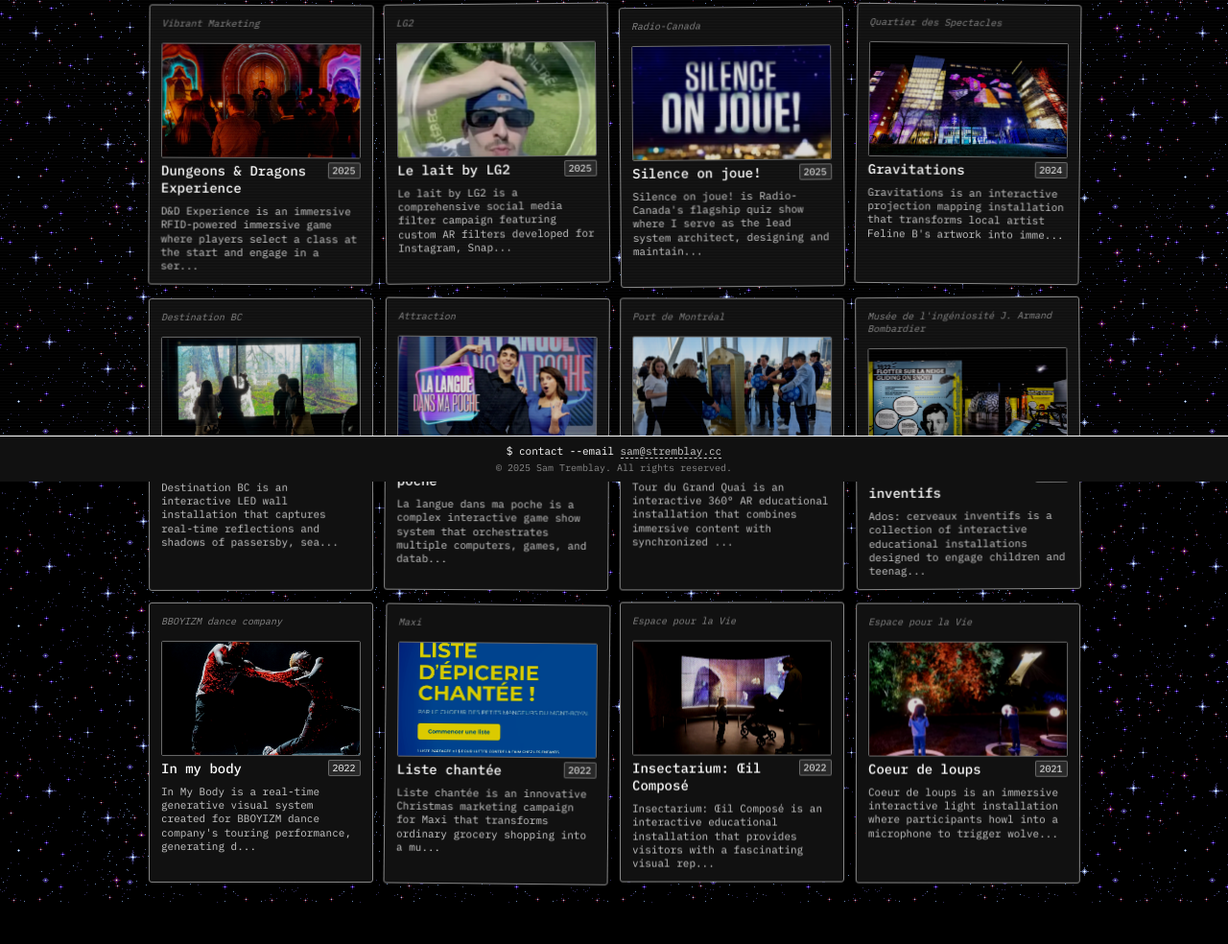
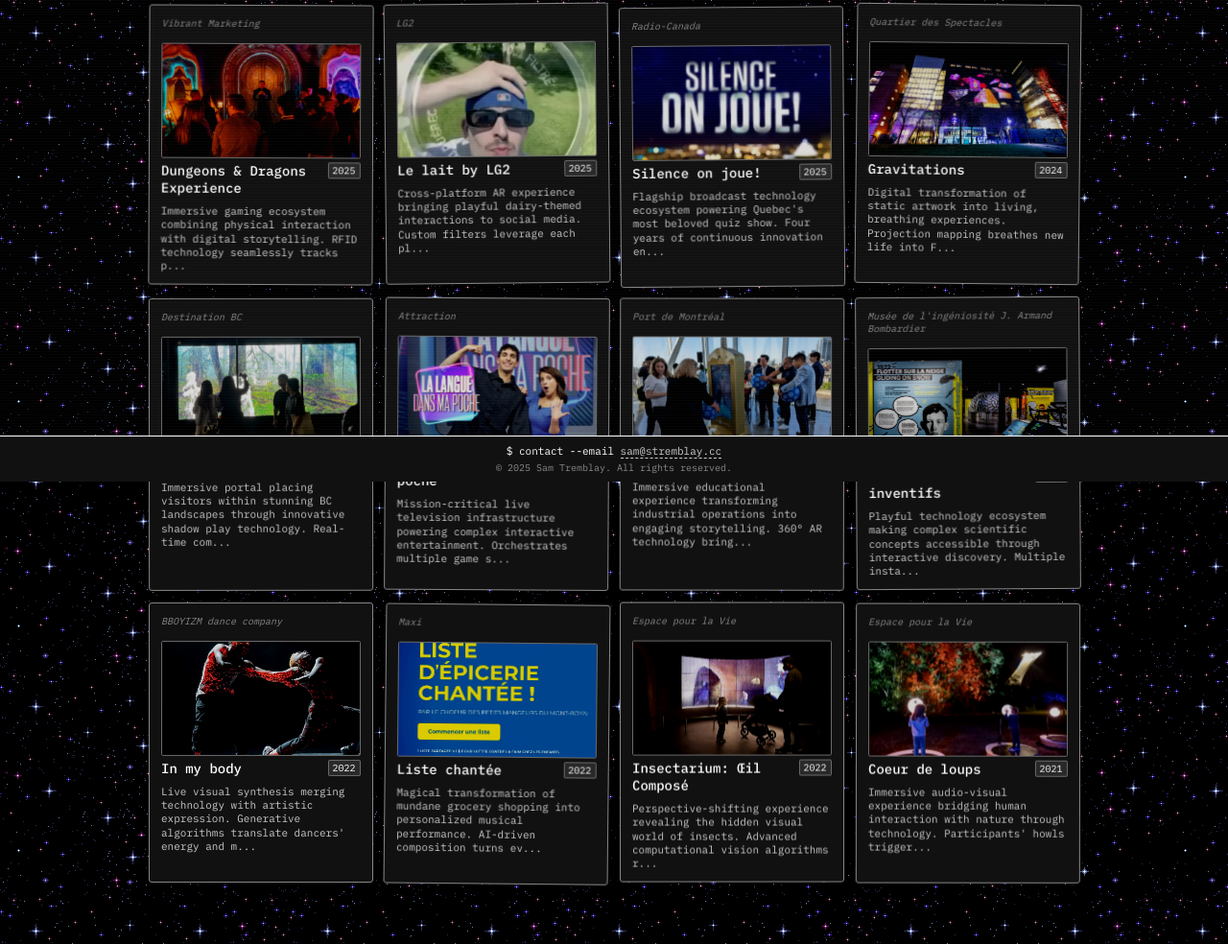
Before and after one commit to samtremblo/samtremblo.github.io, a website built with Vite: page index.html in a window 1280 px wide. Shown: the part 298-1282 px from the top of the page at 96% size. Before the commit the page ends 1239 px from the top, so only its background shows below. Built offline with nearby package versions, Linux system fonts and the light colour scheme.

Commit message:
revised text

```diff
--- a/public/data.json
+++ b/public/data.json
@@ -2,7 +2,7 @@
   {
     "id": "coeur-de-loups",
     "title": "Coeur de loups",
-    "description": "Coeur de loups is an immersive interactive light installation where participants howl into a microphone to trigger wolves howling back in the woods, accompanied by dynamic audio-reactive lighting that responds to the natural sounds of the forest.\n\nDeveloped for Atomic3 and 20k Productions as an Ottomata employee, this installation creates a magical dialogue between humans and nature through technology and light.\n\n**My contribution includes:**\n- **Interactive System Programming**\n- **Audio-Reactive Integration** \n- **Real-time Light Control Systems**",
+    "description": "Immersive audio-visual experience bridging human interaction with nature through technology. Participants' howls trigger synchronized wolf responses and real-time lighting that adapts to forest ambience, creating an emotional dialogue between visitors and the natural world.\n\n**Technical innovation:**\n- Custom audio analysis algorithms for real-time sound processing\n- Dynamic lighting systems responding to environmental audio\n- Seamless integration of human input with natural soundscapes\n\n*All photos belong to their rightful owners.*",
     "images": ["img/loup1.webp", "img/loup2.webp", "img/loup3.webp"],
     "year": 2021,
     "tags": ["interactive", "lighting", "audio-reactive"],
@@ -11,7 +11,7 @@
   {
     "id": "dnd-experience",
     "title": "Dungeons & Dragons Experience",
-    "description": "D&D Experience is an immersive RFID-powered immersive game where players select a class at the start and engage in a series of interactive challenges, with their progress tracked via RFID bracelets.\n\nDesigned vibrant marketing. Coded and integrated on behalf of RodeoFX, the experience combines technology and gameplay to create an engaging adventure.\n\n**My contribution includes:**\n- **Software Architecture Design and Development**\n- **Front-End & Back-End Development**\n- **Electronics Programming**",
+    "description": "Immersive gaming ecosystem combining physical interaction with digital storytelling. RFID technology seamlessly tracks player journeys through multiple challenge stations, creating personalized adventure experiences that blend tabletop gaming with modern interactive technology.\n\n**Technical innovation:**\n- End-to-end system architecture for multi-station gameplay\n- Real-time player state synchronization across physical locations\n- Custom electronics integration for seamless RFID tracking\n\n*All photos belong to their rightful owners.*",
     "images": ["img/entry.webp", "img/lava.webp", "img/roper.webp", "img/beholder.webp"],
     "year": 2025,
     "tags": ["RFID", "interactive", "gaming", "electronics"],
@@ -20,7 +20,7 @@
   {
     "id": "le-lait-lg2",
     "title": "Le lait by LG2",
-    "description": "Le lait by LG2 is a comprehensive social media filter campaign featuring custom AR filters developed for Instagram, Snapchat, and TikTok platforms to promote dairy products through engaging interactive experiences.\n\nThis multi-platform approach ensures maximum reach and engagement across different social media audiences, with each filter optimized for its respective platform's capabilities and user behavior patterns.\n\n**My contribution includes:**\n- **Instagram Filter Programming**\n- **Snapchat Filter Development**\n- **TikTok Filter Programming**\n- **Cross-Platform AR Optimization**",
+    "description": "Cross-platform AR experience bringing playful dairy-themed interactions to social media. Custom filters leverage each platform's unique capabilities to create engaging, shareable moments that connect brand messaging with user creativity and social expression.\n\n**Technical innovation:**\n- Platform-optimized AR experiences maximizing native features\n- Creative coding for Instagram Spark AR, Snapchat Lens Studio, and TikTok Effect House\n- Performance optimization ensuring smooth real-time rendering across devices\n\n*All photos belong to their rightful owners.*",
     "images": ["img/lelait3.webp", "img/lelait1.gif", "img/lelait2.gif"],
     "year": 2025,
     "tags": ["AR", "social media", "filters", "marketing"],
@@ -29,7 +29,7 @@
   {
     "id": "gravitations",
     "title": "Gravitations",
-    "description": "Gravitations is an interactive projection mapping installation that transforms local artist Feline B's artwork into immersive digital experiences for visitors at Quartier des Spectacles.\n\nDeveloped for the 14th edition of Luminotherapie, this project brings static artworks to life through responsive digital mapping technology that reacts to audience presence and movement.\n\n**My contribution includes:**\n- **Interactive System Programming**\n- **Projection Mapping Technology**\n- **Real-time Visual (Touchdesigner)**\n\n[Click here for more info](https://www.quartierdesspectacles.com/fr/evenement/331/luminotherapie-14e-edition/#)",
+    "description": "Digital transformation of static artwork into living, breathing experiences. Projection mapping breathes new life into Feline B's creations, with responsive visuals that evolve based on audience interaction, turning passive art viewing into participatory storytelling.\n\n**Technical innovation:**\n- Advanced projection mapping calibration for architectural integration\n- Real-time audience detection driving dynamic visual responses\n- Custom TouchDesigner networks creating fluid, organic visual transformations\n\n*All photos belong to their rightful owners.*\n\n[More info](https://www.quartierdesspectacles.com/fr/evenement/331/luminotherapie-14e-edition/#)",
     "images": ["img/wilder.webp", "img/uqam.webp", "img/uqam2.webp"],
     "year": 2024,
     "tags": ["mapping", "interactive", "art"],
@@ -38,7 +38,7 @@
   {
     "id": "in-my-body",
     "title": "In my body",
-    "description": "In My Body is a real-time generative visual system created for BBOYIZM dance company's touring performance, generating dynamic visuals that respond to dancers' movements and the show's emotional narrative.\n\nPresented across Canada from February 27th to March 25th, 2022, this system created unique visual experiences for each performance, blending technology with artistic expression.\n\n**My contribution includes:**\n- **Real-time Generative Visual Programming**\n- **Motion-Responsive System Design**\n- **Live Performance Integration**",
+    "description": "Live visual synthesis merging technology with artistic expression. Generative algorithms translate dancers' energy and movement into evolving digital landscapes, creating a visual language that amplifies the emotional journey of each performance across Canada.\n\n**Technical innovation:**\n- Real-time motion analysis transforming dance into visual data\n- Generative systems creating unique visuals for every performance\n- Seamless integration with live production workflows and timing\n\n*All photos belong to their rightful owners.*",
     "images": ["img/dance1.webp", "img/dance2.webp"],
     "year": 2022,
     "tags": ["generative", "visuals", "dance", "performance"],
@@ -47,7 +47,7 @@
   {
     "id": "destination-bc",
     "title": "Destination BC",
-    "description": "Destination BC is an interactive LED wall installation that captures real-time reflections and shadows of passersby, seamlessly blending them into breathtaking British Columbia environments created by RodeoFX.\n\nDeveloped for Zulu, this immersive experience allows visitors to become part of stunning BC landscapes through advanced motion detection and real-time compositing technology.\n\n**My contribution includes:**\n- **Interactive System Programming**\n- **Motion Detection Integration**\n- **On-Site Technical Integration**",
+    "description": "Immersive portal placing visitors within stunning BC landscapes through innovative shadow play technology. Real-time compositing seamlessly integrates human silhouettes with cinematic environments, creating magical moments where visitors become part of the destination's story.\n\n**Technical innovation:**\n- Real-time shadow detection and extraction algorithms\n- Seamless compositing of live human forms with pre-rendered landscapes\n- Optimized display systems for large-scale LED wall installations\n\n*All photos belong to their rightful owners.*",
     "images": ["img/zCrop1.webp", "img/zCrop2.webp"],
     "year": 2024,
     "tags": ["LED", "interactive", "installation"],
@@ -56,7 +56,7 @@
   {
     "id": "tour-du-grand-quai",
     "title": "Tour du Grand Quai",
-    "description": "Tour du Grand Quai is an interactive 360° AR educational installation that combines immersive content with synchronized 3D assets and videos to educate visitors about Port de Montréal operations.\n\nFeaturing a dynamic content management system, clients can upload their own 360° videos through a web interface, which are then seamlessly integrated into the installation experience.\n\n**My contribution includes:**\n- **Content Integration Programming and optimization**\n- **Web-Based Content Management System**\n- **Unreal engine interactive systems**",
+    "description": "Immersive educational experience transforming industrial operations into engaging storytelling. 360° AR technology brings Port de Montréal's complex logistics to life, with a dynamic CMS empowering content creators to continuously evolve the narrative experience.\n\n**Technical innovation:**\n- Seamless 360° content pipeline from web upload to AR display\n- Custom Unreal Engine systems optimizing performance for educational content\n- Intuitive content management tools enabling non-technical content updates\n\n*All photos belong to their rightful owners.*",
     "images": ["img/tour3.webp", "img/tour4.webp", "img/tour2.webp"],
     "year": 2023,
     "tags": ["AR", "360°", "educational"],
@@ -65,7 +65,7 @@
   {
     "id": "ados-cerveaux-inventifs",
     "title": "Ados: cerveaux inventifs",
-    "description": "Ados: cerveaux inventifs is a collection of interactive educational installations designed to engage children and teenagers in learning scientific concepts through hands-on technology experiences.\n\nDeveloped for Musée de l'ingéniosité J. Armand Bombardier in collaboration with Groupe DES, these installations make complex scientific principles accessible and fun through interactive technology.\n\n**My contribution includes:**\n- **Interactive Installation Programming**\n- **Educational Interface Development**\n- **Multi-Installation System Integration**",
+    "description": "Playful technology ecosystem making complex scientific concepts accessible through interactive discovery. Multiple installations work in harmony to guide young minds through scientific principles, transforming abstract ideas into tangible, memorable experiences.\n\n**Technical innovation:**\n- Age-appropriate interface design balancing fun with educational depth\n- Modular system architecture enabling flexible museum layout configurations\n- Cross-installation data sharing creating cohesive learning journeys\n\n*All photos belong to their rightful owners.*",
     "images": ["img/ado1.webp", "img/ado2.webp", "img/ado3.webp", "img/ado4.webp", "img/ado5.webp"],
     "year": 2023,
     "tags": ["educational", "interactive", "museum"],
@@ -74,7 +74,7 @@
   {
     "id": "liste-chantee",
     "title": "Liste chantée",
-    "description": "Liste chantée is an innovative Christmas marketing campaign for Maxi that transforms ordinary grocery shopping into a musical experience, featuring a dynamic grocery list performed by a live chorus.\n\nDeveloped for LG2, this interactive web experience allows users to create personalized shopping lists that are then transformed into beautiful choral performances, combining e-commerce with entertainment.\n\n**My contribution includes:**\n- **Interactive Web Application Development**\n- **Real-time Audio Processing Integration**\n- **Dynamic Content Generation System**\n\n[Click here for more info](https://www.bonvisionnement.net/idea-2022/maxi-liste-depicerie-chantee)\n\n[Try it out for yourself!](https://d3n0oy8m0dpz95.cloudfront.net)",
+    "description": "Magical transformation of mundane grocery shopping into personalized musical performance. AI-driven composition turns everyday shopping lists into beautiful choral arrangements, creating unexpected delight and emotional connection with the brand.\n\n**Technical innovation:**\n- Real-time text-to-music generation algorithms creating unique compositions\n- Seamless integration of live choral performance with digital interaction\n- Dynamic audio processing ensuring musical coherence across varied user inputs\n\n*All photos belong to their rightful owners.*\n\n[More info](https://www.bonvisionnement.net/idea-2022/maxi-liste-depicerie-chantee) | [Try it!](https://d3n0oy8m0dpz95.cloudfront.net)",
     "images": ["img/thumbnail.webp", "img/index.webp", "img/ingredients.webp", "img/liste.webp"],
     "year": 2022,
     "tags": ["web", "interactive", "marketing"],
@@ -83,7 +83,7 @@
   {
     "id": "la-langue-dans-ma-poche",
     "title": "La langue dans ma poche",
-    "description": "La langue dans ma poche is a complex interactive game show system that orchestrates multiple computers, games, and databases through sophisticated state machine architecture to deliver seamless live television entertainment.\n\nThis system manages real-time game synchronization, contestant data, and show flow control, ensuring smooth operation during live broadcasts while handling multiple concurrent game states and user interactions.\n\n**My contribution includes:**\n- **System Architecture Design & Development**\n- **Multi-Computer Network Synchronization**\n- **Real-time State Management Programming**\n- **Front-End Game Interface Development**\n\n[Full credits here](https://www.attraction.ca/fr/nos-productions/la-langue-dans-ma-poche)",
+    "description": "Mission-critical live television infrastructure powering complex interactive entertainment. Orchestrates multiple game systems, contestant data, and real-time audience interactions while maintaining flawless synchronization during high-pressure live broadcasts.\n\n**Technical innovation:**\n- Fault-tolerant distributed architecture ensuring zero-downtime live performance\n- Real-time state synchronization across multiple game stations and databases\n- Custom networking protocols optimized for sub-second response times\n\n*All photos belong to their rightful owners.*\n\n[Full credits](https://www.attraction.ca/fr/nos-productions/la-langue-dans-ma-poche)",
     "images": ["img/ldmp1.webp", "img/ldmp2.webp", "img/ldmp3.webp", "img/ldmp4.webp", "img/ldmp5.webp"],
     "year": 2024,
     "tags": ["game show", "networking", "interactive"],
@@ -92,7 +92,7 @@
   {
     "id": "insectarium-oeil-compose",
     "title": "Insectarium: Œil Composé",
-    "description": "Insectarium: Œil Composé is an interactive educational installation that provides visitors with a fascinating visual representation of how insects perceive the world through their compound eyes.\n\nDeveloped for Espace pour la Vie Museum, this installation uses advanced visual processing techniques to simulate insect vision, helping audiences understand the unique way these creatures experience their environment.\n\n**My contribution includes:**\n- **Visual Processing Algorithm Programming**\n- **Interactive Display System Development**\n- **Real-time Vision Simulation Technology**",
+    "description": "Perspective-shifting experience revealing the hidden visual world of insects. Advanced computational vision algorithms recreate compound eye perception in real-time, offering visitors a profound new understanding of how other species experience reality.\n\n**Technical innovation:**\n- Custom algorithms simulating complex multi-faceted insect vision\n- Real-time image processing creating authentic compound eye perspectives\n- Interactive systems translating scientific research into accessible experiences\n\n*All photos belong to their rightful owners.*",
     "images": ["img/insect1.webp", "img/insect2.webp", "img/insect4.webp"],
     "year": 2022,
     "tags": ["educational", "museum", "visualization"],
@@ -101,7 +101,7 @@
   {
     "id": "silence-on-joue",
     "title": "Silence on joue!",
-    "description": "Silence on joue! is Radio-Canada's flagship quiz show where I serve as the lead system architect, designing and maintaining the entire computer infrastructure that powers this fast-paced interactive television production.\n\nOver four years, I've developed and maintained robust systems that handle real-time contestant interactions, game state management, and live broadcast integration, ensuring seamless operation during high-pressure live television environments.\n\n**My contribution includes:**\n- **System Architecture Design & Maintenance**\n- **Real-time Interactive System Development**\n- **Live Production Infrastructure Management**\n- **Data management system**\n\n**Role:** System Architecture & Software Design Lead  \n**Duration:** 4 years ongoing",
+    "description": "Flagship broadcast technology ecosystem powering Quebec's most beloved quiz show. Four years of continuous innovation ensuring seamless live production, from contestant interaction systems to real-time data visualization, maintaining 99.9% uptime across hundreds of episodes.\n\n**Technical innovation:**\n- Scalable architecture handling thousands of simultaneous contestant interactions\n- Live broadcast integration systems with millisecond precision timing\n- Comprehensive data analytics platform tracking audience engagement patterns (4+ years)\n\n*All photos belong to their rightful owners.*",
     "images": ["img/soj1.webp"],
     "year": 2025,
     "tags": ["TV show", "system architecture", "real-time", "broadcast"],
--- a/public/main.css
+++ b/public/main.css
@@ -571,7 +571,7 @@
     display: grid;
     grid-template-columns: repeat(auto-fit, minmax(200px, 1fr));
     gap: 12px;
-    margin-bottom: 20px;
+    margin-bottom: 150px;
 }
 
 .project-card {
@@ -837,6 +837,26 @@
 /* Books Section */
 .books-section {
     padding: 0;
+    position: relative;
+}
+
+/* Construction Overlay */
+.construction-overlay {
+    position: absolute;
+    top: 0;
+    left: 0;
+    width: 100%;
+    height: 100%;
+    display: flex;
+    justify-content: center;
+    align-items: center;
+    z-index: 10;
+}
+
+.construction-gif {
+    width: 80px;
+    height: auto;
+    margin-top: 30%;
 }
 
 .books-grid {
```
Also changed, not shown: index.html (+3 -0 lines), public/img/construction.gif (added).
